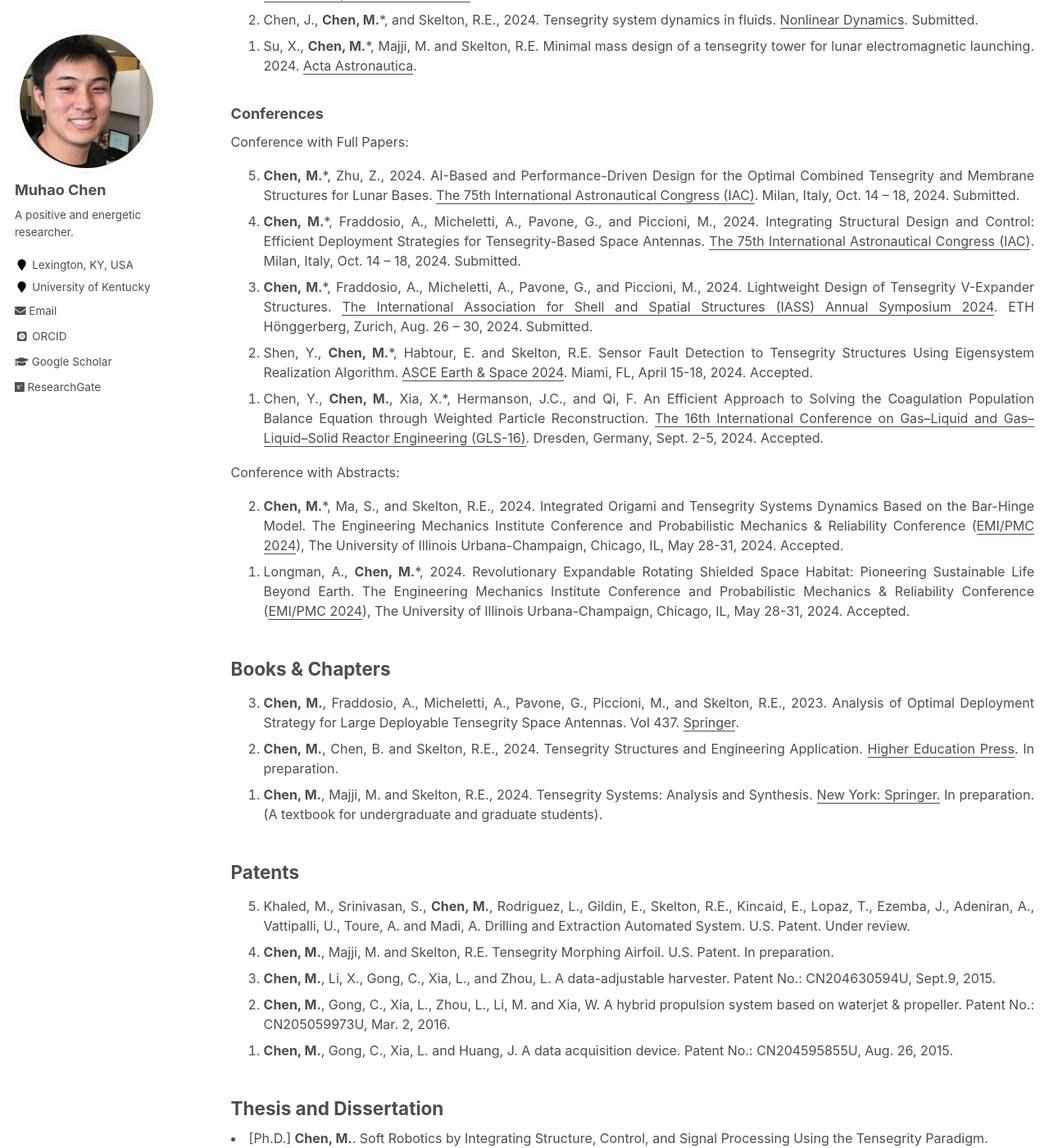
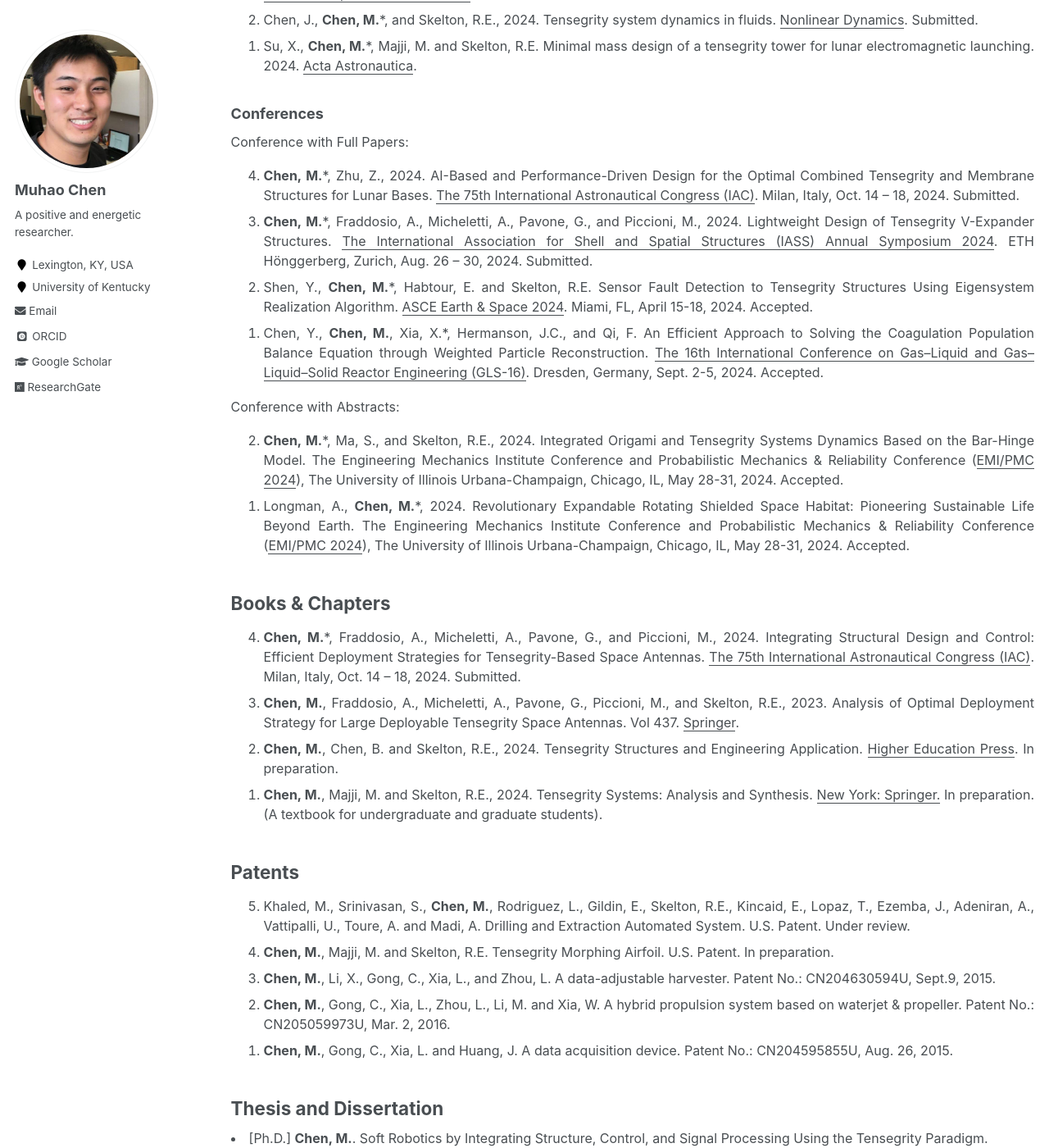
Before and after one commit to Muhao-Chen/muhao-chen.github.io, a Jekyll site: the page built from _pages/publication.md, in a window 1280 px wide and 1400 px high, scrolled down 3697 px. Shown: the whole window at 82% size. Built offline with Jekyll 4.4.1, drawn with Linux system fonts in a browser that asks for light colours; some web fonts are replaced; part of the change alters nothing that is shown.

```diff
--- a/_pages/publication.md
+++ b/_pages/publication.md
@@ -97,7 +97,6 @@ Conference with Abstracts:
 Conference with Full Papers:
 <ol reversed>
 <li><strong>Chen, M.</strong>*, Zhu, Z., 2024. AI-Based and Performance-Driven Design for the Optimal Combined Tensegrity and Membrane Structures for Lunar Bases. <u>The 75th International Astronautical Congress (IAC)</u>. Milan, Italy, Oct. 14 – 18, 2024. Submitted. </li>
-<li><strong>Chen, M.</strong>*, Fraddosio, A., Micheletti, A., Pavone, G., and Piccioni, M., 2024. Integrating Structural Design and Control: Efficient Deployment Strategies for Tensegrity-Based Space Antennas. <u>The 75th International Astronautical Congress (IAC)</u>. Milan, Italy, Oct. 14 – 18, 2024. Submitted. </li>
 <li><strong>Chen, M.</strong>*, Fraddosio, A., Micheletti, A., Pavone, G., and Piccioni, M., 2024. Lightweight Design of Tensegrity V-Expander Structures. <u>The International Association for Shell and Spatial Structures (IASS) Annual Symposium 2024</u>. ETH Hönggerberg, Zurich, Aug. 26 – 30, 2024. Submitted. </li>
 <li>Shen, Y., <strong>Chen, M.</strong>*, Habtour, E. and Skelton, R.E. Sensor Fault Detection to Tensegrity Structures Using Eigensystem Realization Algorithm. <u>ASCE Earth & Space 2024</u>. Miami, FL, April 15-18, 2024. Accepted.</li>
 <li> Chen, Y., <strong>Chen, M.</strong>, Xia, X.*, Hermanson, J.C., and Qi, F. An Efficient Approach to Solving the Coagulation Population Balance Equation through Weighted Particle Reconstruction. <u>The 16th International Conference on Gas–Liquid and Gas–Liquid–Solid Reactor Engineering (GLS-16)</u>. Dresden, Germany, Sept. 2-5, 2024. Accepted.</li>
@@ -113,7 +112,7 @@ Conference with Abstracts:
 ## Books & Chapters
 <font size=3>
 <ol reversed>
-
+<li><strong>Chen, M.</strong>*, Fraddosio, A., Micheletti, A., Pavone, G., and Piccioni, M., 2024. Integrating Structural Design and Control: Efficient Deployment Strategies for Tensegrity-Based Space Antennas. <u>The 75th International Astronautical Congress (IAC)</u>. Milan, Italy, Oct. 14 – 18, 2024. Submitted. </li>
 <li><strong>Chen, M.</strong>, Fraddosio, A., Micheletti, A., Pavone, G., Piccioni, M., and Skelton, R.E., 2023. Analysis of Optimal Deployment Strategy for Large Deployable Tensegrity Space Antennas. Vol 437. <u>Springer</u>.</li>
 <li><strong>Chen, M.</strong>, Chen, B. and Skelton, R.E., 2024. Tensegrity Structures and Engineering Application. <u>Higher Education Press</u>. In preparation.</li>
 <li><strong>Chen, M.</strong>, Majji, M. and Skelton, R.E., 2024. Tensegrity Systems: Analysis and Synthesis. <u>New York: Springer.</u> In preparation. (A textbook for undergraduate and graduate students).</li>
```
